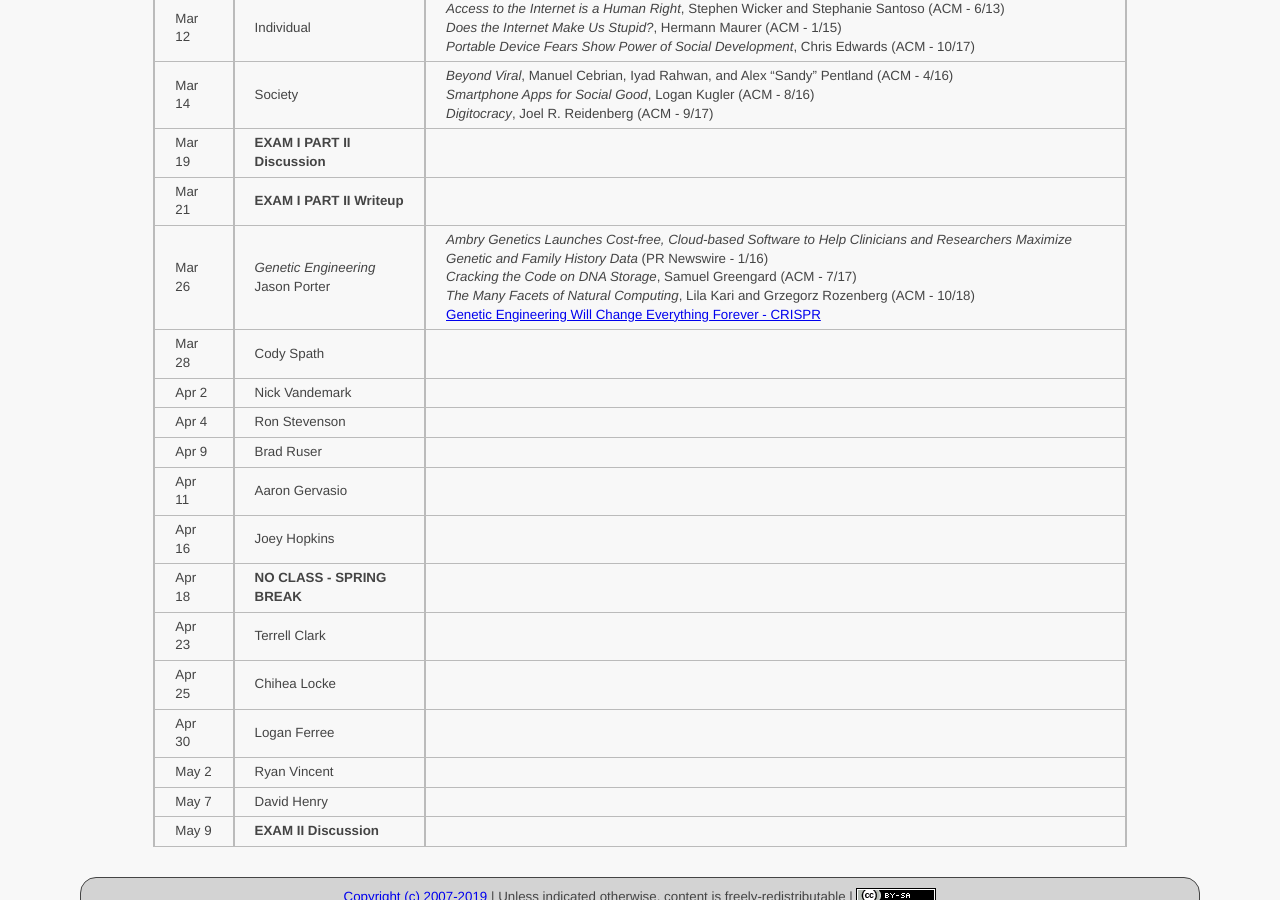
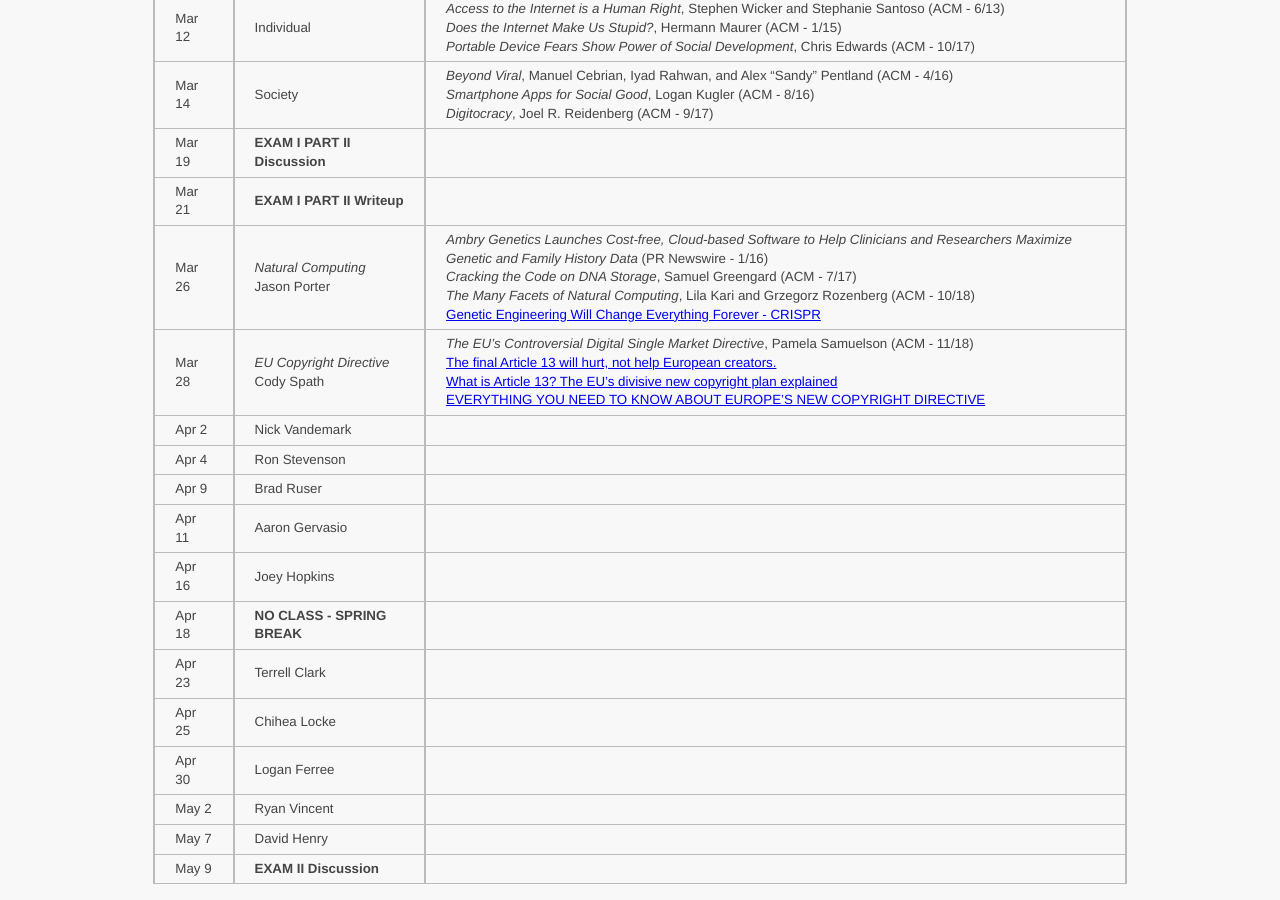
Before and after one commit to ycpcs/cs456-spring2019, a Jekyll site: the page built from schedule/index.md, in a window 1280 px wide and 900 px high, scrolled down 1137 px. Built offline with Jekyll 4.4.1, drawn with Linux system fonts in a browser that asks for light colours.

Commit message:
add Cody’s articles
add Cody’s articles

```diff
--- a/schedule/index.md
+++ b/schedule/index.md
@@ -31,8 +31,8 @@ All reading materials can be accessed via [Schmidt Library](http://library.ycp.e
 > Mar 14 | Society             | *Beyond Viral*, Manuel Cebrian, Iyad Rahwan, and Alex "Sandy" Pentland (ACM - 4/16) <br /> *Smartphone Apps for Social Good*, Logan Kugler (ACM - 8/16)  <br /> *Digitocracy*, Joel R. Reidenberg (ACM - 9/17) |
 > Mar 19 | **EXAM I PART II Discussion**  | |
 > Mar 21 | **EXAM I PART II Writeup**     | |
-> Mar 26 | *Genetic Engineering* <br /> Jason Porter | *Ambry Genetics Launches Cost-free, Cloud-based Software to Help Clinicians and Researchers Maximize Genetic and Family History Data* (PR Newswire - 1/16) <br /> *Cracking the Code on DNA Storage*, Samuel Greengard (ACM - 7/17) <br /> *The Many Facets of Natural Computing*, Lila Kari and Grzegorz Rozenberg (ACM - 10/18) <br /> [Genetic Engineering Will Change Everything Forever - CRISPR](https://www.youtube.com/watch?v=jAhjPd4uNFY) |
-> Mar 28 | Cody Spath          | |
+> Mar 26 | *Natural Computing* <br /> Jason Porter | *Ambry Genetics Launches Cost-free, Cloud-based Software to Help Clinicians and Researchers Maximize Genetic and Family History Data* (PR Newswire - 1/16) <br /> *Cracking the Code on DNA Storage*, Samuel Greengard (ACM - 7/17) <br /> *The Many Facets of Natural Computing*, Lila Kari and Grzegorz Rozenberg (ACM - 10/18) <br /> [Genetic Engineering Will Change Everything Forever - CRISPR](https://www.youtube.com/watch?v=jAhjPd4uNFY) |
+> Mar 28 | *EU Copyright Directive* <br /> Cody Spath | *The EU's Controversial Digital Single Market Directive*, Pamela Samuelson (ACM - 11/18) <br /> [The final Article 13 will hurt, not help European creators.](https://www.youtube.com/saveyourinternet/) <br /> [What is Article 13? The EU's divisive new copyright plan explained](https://www.wired.co.uk/article/what-is-article-13-article-11-european-directive-on-copyright-explained-meme-ban) <br /> [EVERYTHING YOU NEED TO KNOW ABOUT EUROPE’S NEW COPYRIGHT DIRECTIVE](https://www.theverge.com/2018/9/13/17854158/eu-copyright-directive-article-13-11-internet-censorship-google) |
 > Apr 2  | Nick Vandemark      | |
 > Apr 4  | Ron Stevenson       | |
 > Apr 9  | Brad Ruser          | |
```
